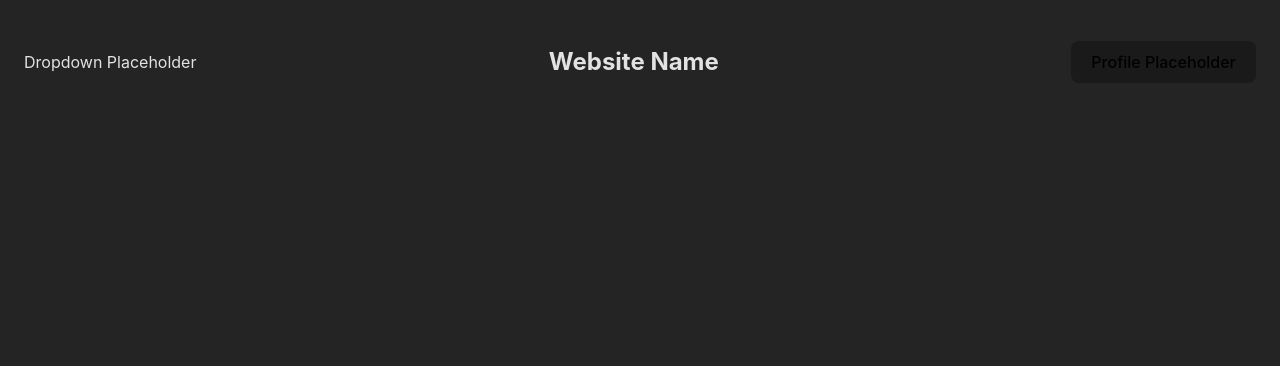
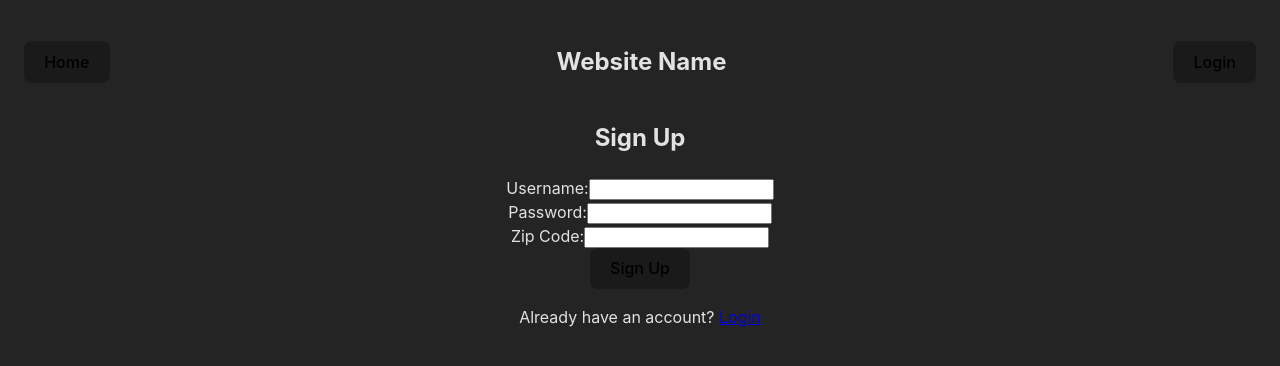
Before and after one commit to carlosm4247/electionsphere, a React (Vite) app in the folder capstone-ui/: page /signup in a window 1280 px wide. Shown: the top 366 px of the page. Built offline with nearby package versions, Linux system fonts and the light colour scheme.

Commit message:
Set up basic UI for Signup and Login

```diff
--- a/capstone-ui/src/Components/App/App.jsx
+++ b/capstone-ui/src/Components/App/App.jsx
@@ -1,29 +1,64 @@
-import { useState, useEffect } from 'react';
+import { useState, useEffect, useContext } from 'react';
+import { UserContext } from '../../UserContext';
 import { BrowserRouter, Link, Route, Routes } from 'react-router-dom';
+import LoginForm from '../LoginForm/LoginForm';
+import SignupForm from '../SignupForm/SignupForm';
 import "./App.css";
 
 export default function App() {
+
+  const [user, setUser] = useState(() => {
+    const storedUser = localStorage.getItem("user");
+    return storedUser ? JSON.parse(storedUser) : null;
+  })
+
+  const updateUser = (newUser) => {
+    setUser(newUser)
+  }
+
+  useEffect(() => {
+    localStorage.setItem("user", JSON.stringify(user));
+  }, [user])
+
+
+
+  const handleLogout = () => {
+    updateUser(null);
+  };
+
   return (
     <div className='app'>
+      <UserContext.Provider value={{ user, updateUser }}>
         <BrowserRouter>
           <main>
             <div className="navbar">
               <div className="dropdown">
-              <p>Dropdown Placeholder</p>
+                <Link to="/"><button>Home</button></Link>
               </div>
               <h2 className="title">Website Name</h2>
-            <button className="button">Profile Placeholder</button>
+              <div className='user-info'>
+                {user ? (
+                  <>
+                  <span>Welcome, {user.username}! |</span>
+                  <button onClick={handleLogout}>Logout</button>
+                  </>
+                ) : (
+                  <Link to="/login"><button>Login</button></Link>
+                )}
+              </div>
             </div>
             <div className="content">
               <Routes>
-              <Route path='/' element={
-                                <p>Message</p>
-                                }/>
+                <Route path='/' element={<p>Message</p>}/>
+                <Route path='/login' element={<LoginForm />}/>
+                <Route path='/signup' element={<SignupForm />}/>
               </Routes>
 
             </div>
           </main>
         </BrowserRouter>
+      </UserContext.Provider>
+
     </div>
   );
 }
--- a/capstone-ui/src/Components/LoginForm/LoginForm.jsx
+++ b/capstone-ui/src/Components/LoginForm/LoginForm.jsx
@@ -0,0 +1,75 @@
+import React, { useState, useContext } from "react";
+import { Link, useNavigate } from "react-router-dom";
+import { UserContext } from "../../UserContext";
+import "./LoginForm.css";
+
+const LoginForm = () => {
+    const [username, setUsername] = useState('');
+    const [password, setPassword] = useState('');
+    const { updateUser } = useContext(UserContext);
+
+    const navigate = useNavigate();
+
+    const handleLogin = async (e) => {
+        e.preventDefault();
+
+        try {
+            const response = await fetch('http://localhost:5174/users/login', {
+                method: "POST",
+                headers: {
+                    "Content-Type": "application/json",
+                },
+                body: JSON.stringify({ username, password }),
+                credentials: "include"
+            });
+
+            if (response.ok) {
+                const data = await response.json();
+                const loggedInUser = data.user;
+
+                updateUser(loggedInUser);
+
+                navigate("/");
+            }
+            else {
+                alert("Login Failed.")
+            }
+        }
+        catch (error) {
+            alert("Login Failed: " + error);
+        }
+    };
+
+
+    return (
+        <div className="login-form-container">
+            <form className="login-form" onSubmit={handleLogin}>
+                <h2>Login</h2>
+                <div className="form-group">
+                    <label htmlFor="username">Username:</label>
+                    <input
+                        type="text"
+                        id="username"
+                        value={username}
+                        onChange={(e) => setUsername(e.target.value)}
+                        required
+                    />
+                </div>
+                <div className="form-group">
+                    <label htmlFor="password">Password:</label>
+                    <input
+                        type="password"
+                        id="password"
+                        value={password}
+                        onChange={(e) => setPassword(e.target.value)}
+                        required
+                    />
+                </div>
+                <button type="submit">Login</button>
+                <p>New to the Website? <Link to="/signup">Sign Up</Link></p>
+            </form>
+        </div>
+    );
+};
+
+export default LoginForm;
--- a/capstone-ui/src/Components/SignupForm/SignupForm.jsx
+++ b/capstone-ui/src/Components/SignupForm/SignupForm.jsx
@@ -0,0 +1,98 @@
+import React, { useState, useContext } from "react";
+import { Link, useNavigate } from "react-router-dom";
+import { UserContext } from "../../UserContext";
+import "./SignupForm.css";
+
+const SignupForm = () => {
+    const [username, setUsername] = useState("");
+    const [password, setPassword] = useState("");
+    const [zipcode, setZipcode] = useState("");
+    const { updateUser } = useContext(UserContext);
+
+    const navigate = useNavigate();
+
+    const isValidZip = (zip) => {
+        return /(^\d{5}$)|(^\d{5}-\d{4}$)/.test(zip);
+    };
+
+    const handleSignup = async (e) => {
+        try {
+            if (!isValidZip(zipcode)) {
+                alert("Invalid ZIP code");
+                return;
+            }
+
+            const response = await fetch('http://localhost:5174/users', {
+                method: "POST",
+                headers: {
+                    "Content-Type": "application/json",
+                },
+                body: JSON.stringify({ username, password, zipcode }),
+                credentials: "include"
+            });
+
+            if (response.ok) {
+                const data = await response.json();
+                const loggedInUser = data.user
+
+                console.log("Signup successful");
+
+                setUsername("");
+                setPassword("");
+                setZipcode("");
+
+                updateUser(loggedInUser);
+
+                navigate("/");
+            }
+            else {
+                alert('Signup failed');
+            }
+        }
+        catch(error) {
+            alert('Signup failed: ' + error);
+        }
+    };
+
+    return (
+        <div className="signup-form-container">
+            <form className="signup-form" onSubmit={handleSignup}>
+                <h2>Sign Up</h2>
+                <div className="form-group">
+                    <label htmlFor="username">Username:</label>
+                    <input
+                        type="text"
+                        id="username"
+                        value={username}
+                        onChange={(e) => setUsername(e.target.value)}
+                        required
+                    />
+                </div>
+                <div className="form-group">
+                    <label htmlFor="password">Password:</label>
+                    <input
+                        type="password"
+                        id="password"
+                        value={password}
+                        onChange={(e) => setPassword(e.target.value)}
+                        required
+                    />
+                </div>
+                <div className="form-group">
+                    <label htmlFor="zipcode">Zip Code:</label>
+                    <input
+                        type="number"
+                        id="zipcode"
+                        value={zipcode}
+                        onChange={(e) => setZipcode(e.target.value)}
+                        required
+                    />
+                </div>
+                <button type="submit">Sign Up</button>
+                <p>Already have an account? <Link to="/login">Login</Link></p>
+            </form>
+        </div>
+    );
+};
+
+export default SignupForm;
```
Lines whose indentation alone changed are shown as unchanged.
